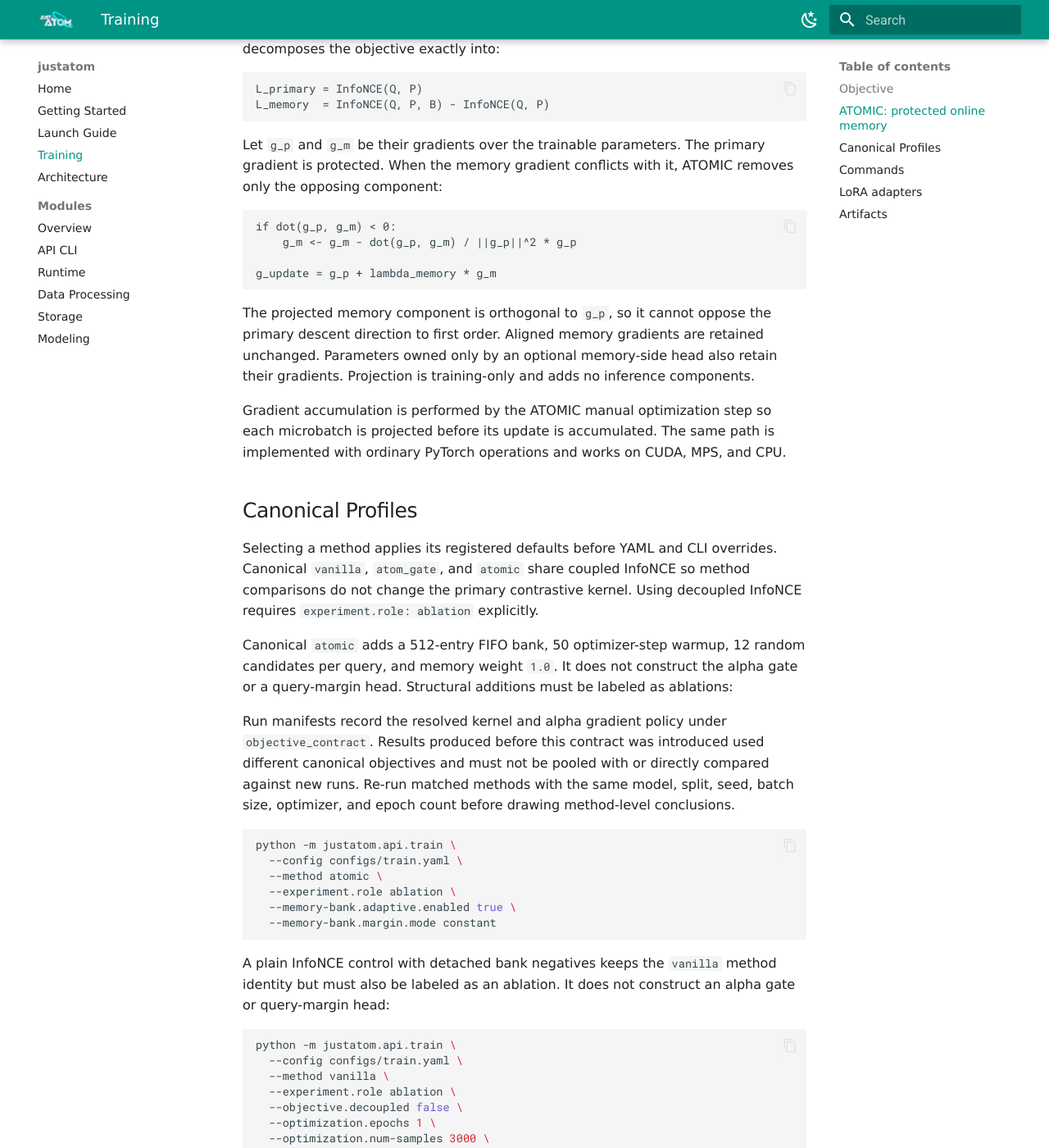
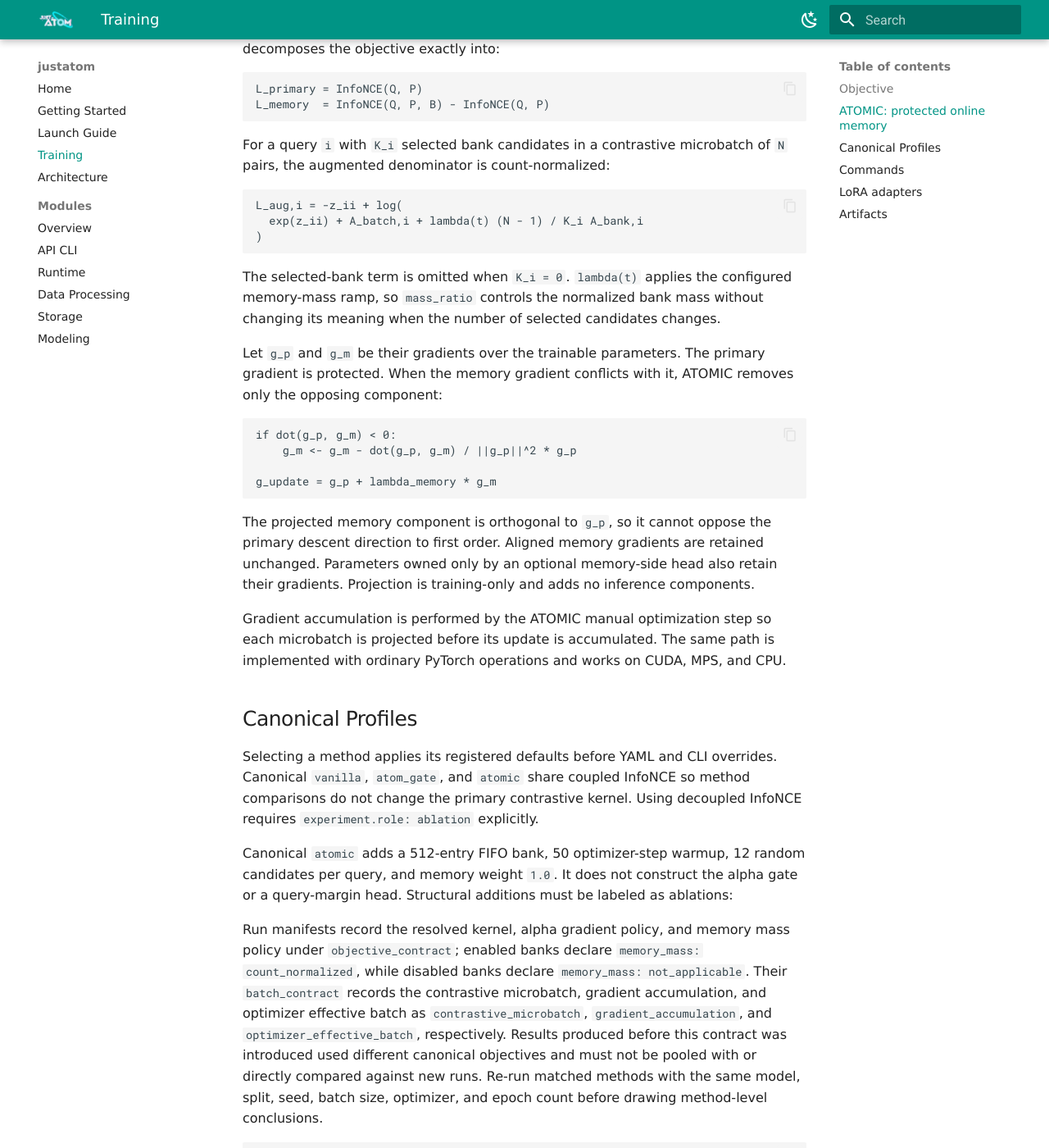
Before and after one commit to atomicai/justatom, an MkDocs documentation site: the page built from docs/training.md, in a window 1280 px wide and 1400 px high, scrolled down 1236 px. Shown: the whole window at 82% size. Built offline with MkDocs 1.6.1 and Material for MkDocs 9.7.7, drawn with Linux system fonts in a browser that asks for light colours.

Commit message:
docs(training): expose normalized memory contract

````diff
--- a/docs/training.md
+++ b/docs/training.md
@@ -52,6 +52,19 @@ L_primary = InfoNCE(Q, P)
 L_memory  = InfoNCE(Q, P, B) - InfoNCE(Q, P)
 ```
 
+For a query `i` with `K_i` selected bank candidates in a contrastive
+microbatch of `N` pairs, the augmented denominator is count-normalized:
+
+```text
+L_aug,i = -z_ii + log(
+  exp(z_ii) + A_batch,i + lambda(t) (N - 1) / K_i A_bank,i
+)
+```
+
+The selected-bank term is omitted when `K_i = 0`. `lambda(t)` applies the
+configured memory-mass ramp, so `mass_ratio` controls the normalized bank mass
+without changing its meaning when the number of selected candidates changes.
+
 Let `g_p` and `g_m` be their gradients over the trainable parameters. The
 primary gradient is protected. When the memory gradient conflicts with it,
 ATOMIC removes only the opposing component:
@@ -84,12 +97,17 @@ random candidates per query, and memory weight `1.0`. It does not construct
 the alpha gate or a query-margin head. Structural additions must be labeled as
 ablations:
 
-Run manifests record the resolved kernel and alpha gradient policy under
-`objective_contract`. Results produced before this contract was introduced
-used different canonical objectives and must not be pooled with or directly
-compared against new runs. Re-run matched methods with the same model, split,
-seed, batch size, optimizer, and epoch count before drawing method-level
-conclusions.
+Run manifests record the resolved kernel, alpha gradient policy, and memory
+mass policy under `objective_contract`; enabled banks declare
+`memory_mass: count_normalized`, while disabled banks declare
+`memory_mass: not_applicable`. Their `batch_contract` records the contrastive
+microbatch, gradient accumulation, and optimizer effective batch as
+`contrastive_microbatch`, `gradient_accumulation`, and
+`optimizer_effective_batch`, respectively. Results produced before this
+contract was introduced used different canonical objectives and must not be
+pooled with or directly compared against new runs. Re-run matched methods with
+the same model, split, seed, batch size, optimizer, and epoch count before
+drawing method-level conclusions.
 
 ```bash
 python -m justatom.api.train \
````
Also changed, not shown: 5 other files.
